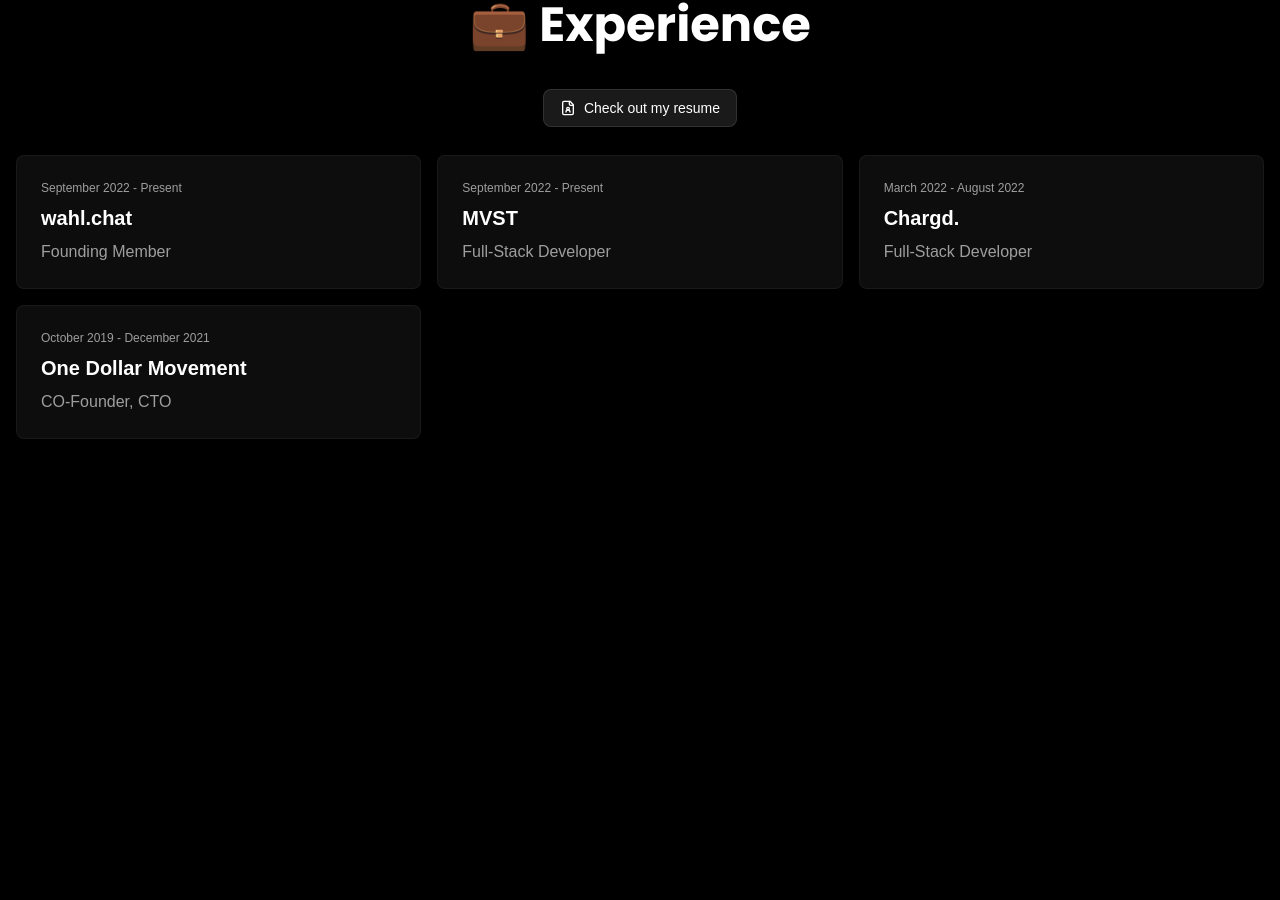
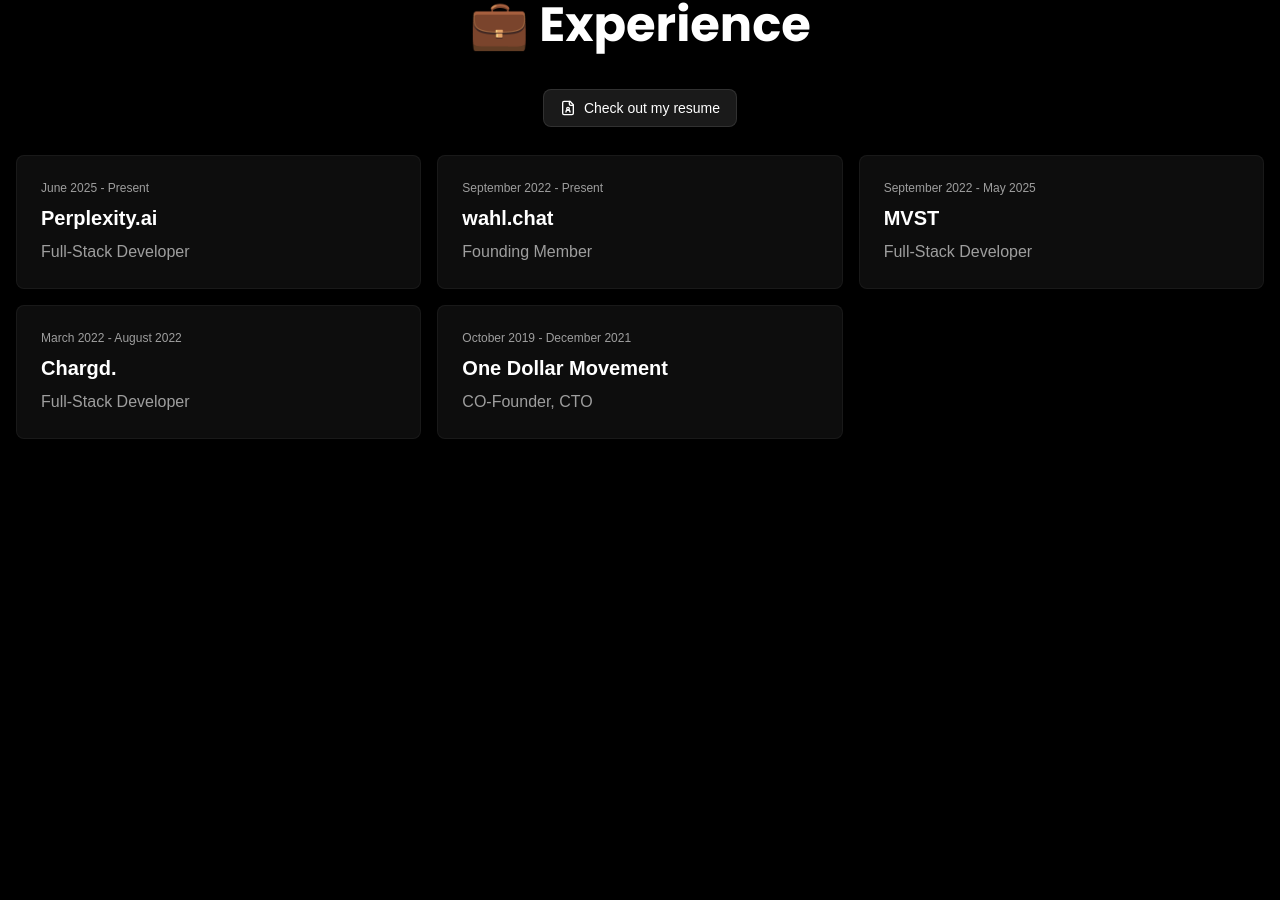
Before and after one commit to Antonwy/portfolio-2025, a Next.js app: page / in a window 1280 px wide. Shown: the part 972-1872 px from the top of the page. Built offline with nearby package versions, Linux system fonts and the light colour scheme; no server answers.

Commit message:
Add Perplexity.ai experience and update MVST dates
Co-authored-by: anton.wyrowski <anton.wyrowski@gmail.com>

```diff
--- a/components/ui/experience-section.tsx
+++ b/components/ui/experience-section.tsx
@@ -18,6 +18,11 @@ function ExperienceSection() {
       </Button>
       <div className="container mx-auto grid grid-cols-1 md:grid-cols-3 gap-4 p-4">
         <TimelineItem
+          title="Perplexity.ai"
+          description="Full-Stack Developer"
+          date="June 2025 - Present"
+        />
+        <TimelineItem
           title="wahl.chat"
           description="Founding Member"
           date="September 2022 - Present"
@@ -25,7 +30,7 @@ function ExperienceSection() {
         <TimelineItem
           title="MVST"
           description="Full-Stack Developer"
-          date="September 2022 - Present"
+          date="September 2022 - May 2025"
         />
         <TimelineItem
           title="Chargd."
```
